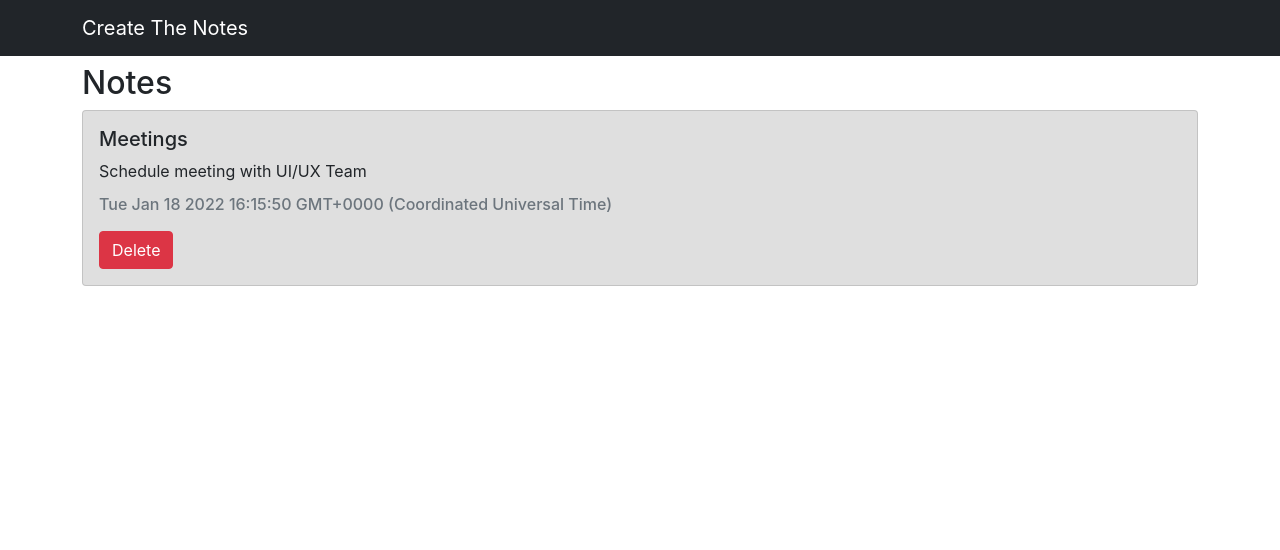
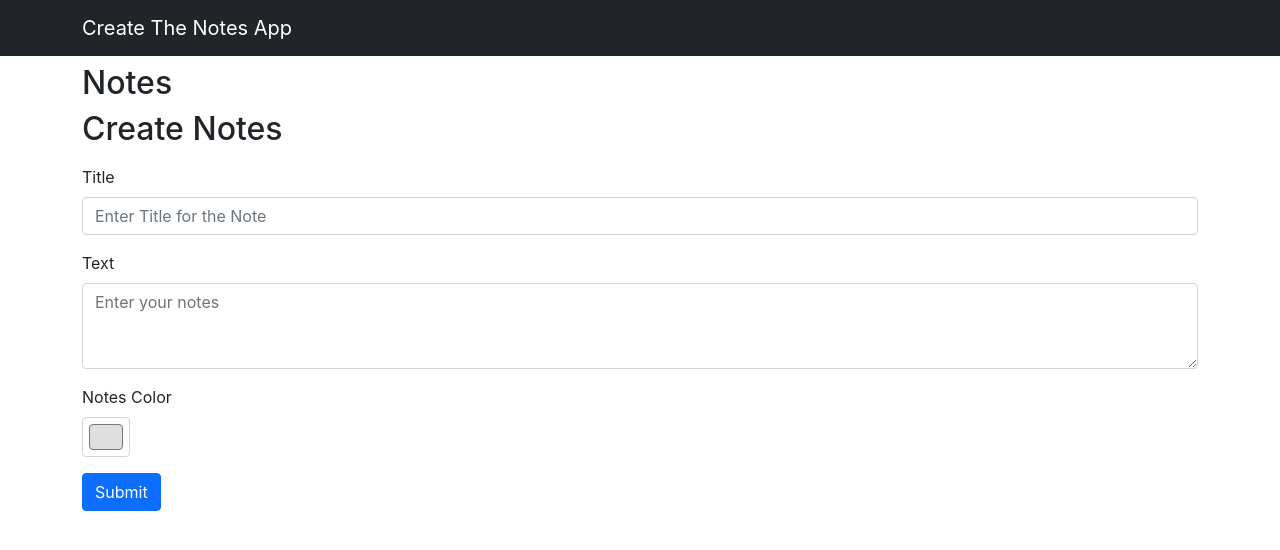
Before and after one commit to MaximEYakovlev/Notes-React-TypeScript, a React (Create React App) app: page / in a window 1280 px wide. Shown: the top 550 px of the page. Built offline with nearby package versions, Linux system fonts and the light colour scheme.

Commit message:
added note creation

```diff
--- a/src/App.tsx
+++ b/src/App.tsx
@@ -2,20 +2,13 @@
 import { useState } from "react";
 import Header from "./components/Header";
 import NotesList from "./components/NotesList";
+import CreateNotes from "./components/CreateNotes";
 import { Note } from "./models/note.model";
 import "./App.css";
 import { Col, Container, Row } from "react-bootstrap";
 
 function App() {
-  const [notes, setNotes] = useState<Note[]>([
-    {
-      id: new Date().toString(),
-      title: "Meetings",
-      text: "Schedule meeting with UI/UX Team",
-      color: "#dfdfdf",
-      date: new Date().toString(),
-    },
-  ]);
+  const [notes, setNotes] = useState<Note[]>([]);
 
   return (
     <>
@@ -26,6 +19,11 @@
             <NotesList notes={notes} setNotes={setNotes} />
           </Col>
         </Row>
+        <Row>
+          <Col>
+            <CreateNotes notes={notes} setNotes={setNotes} />
+          </Col>
+        </Row>
       </Container>
     </>
   );
--- a/src/components/CreateNotes.tsx
+++ b/src/components/CreateNotes.tsx
@@ -1,13 +1,80 @@
-import * as React from 'react';
+import * as React from "react";
+import { useRef, useState } from "react";
+import { Alert, Button, Form } from "react-bootstrap";
+import { Note } from "../models/note.model";
 
 interface ICreateNotesProps {
+  notes: Note[];
+  setNotes: React.Dispatch<React.SetStateAction<Note[]>>;
 }
 
-const CreateNotes: React.FunctionComponent<ICreateNotesProps> = (props) => {
-  return(
+const CreateNotes: React.FunctionComponent<ICreateNotesProps> = ({
+  notes,
+  setNotes,
+}) => {
+  const [error, setError] = useState<string>("");
+  const titleRef = useRef<HTMLInputElement | null>(null);
+  const textRef = useRef<HTMLTextAreaElement | null>(null);
+  const colorRef = useRef<HTMLInputElement | null>(null);
+
+  const handleSubmit = (e: React.FormEvent<HTMLFormElement>): void => {
+    e.preventDefault();
+    if (titleRef.current?.value === "" || textRef.current?.value === "") {
+      return setError("All fields are mandatory");
+    }
+    setError("");
+    setNotes([
+      ...notes,
+      {
+        id: new Date().toString(),
+        title: (titleRef.current as HTMLInputElement).value,
+        text: (textRef.current as HTMLTextAreaElement).value,
+        color: (colorRef.current as HTMLInputElement).value,
+        date: new Date().toString(),
+      },
+    ]);
+    (titleRef.current as HTMLInputElement).value = "";
+    (textRef.current as HTMLTextAreaElement).value = "";
+  };
+
+  return (
     <>
+      <h2>Create Notes</h2>
+      {error && <Alert variant="danger">{error}</Alert>}
+      <Form className="mt-3 mb-3" onSubmit={(e) => handleSubmit(e)}>
+        <Form.Group className="mb-3" controlId="formBasicTitle">
+          <Form.Label>Title</Form.Label>
+          <Form.Control
+            type="text"
+            placeholder="Enter Title for the Note"
+            ref={titleRef}
+          />
+        </Form.Group>
+        <Form.Group className="mb-3" controlId="formBasicText">
+          <Form.Label>Text</Form.Label>
+          <Form.Control
+            placeholder="Enter your notes"
+            as="textarea"
+            rows={3}
+            ref={textRef}
+          />
+        </Form.Group>
+        <Form.Group className="mb-3">
+          <Form.Label htmlFor="colorInput">Notes Color</Form.Label>
+          <Form.Control
+            type="color"
+            id="colorInput"
+            defaultValue="#dfdfdf"
+            title="Choose your color"
+            ref={colorRef}
+          />
+        </Form.Group>
+        <Button type="submit" variant="primary">
+          Submit
+        </Button>
+      </Form>
     </>
-  ) ;
+  );
 };
 
 export default CreateNotes;
--- a/src/components/Header.tsx
+++ b/src/components/Header.tsx
@@ -7,7 +7,7 @@
   return (
     <Navbar fixed="top" bg="dark" variant="dark">
       <Container>
-        <Navbar.Brand>Create The Notes</Navbar.Brand>
+        <Navbar.Brand>Create The Notes App</Navbar.Brand>
       </Container>
     </Navbar>
   );
```
